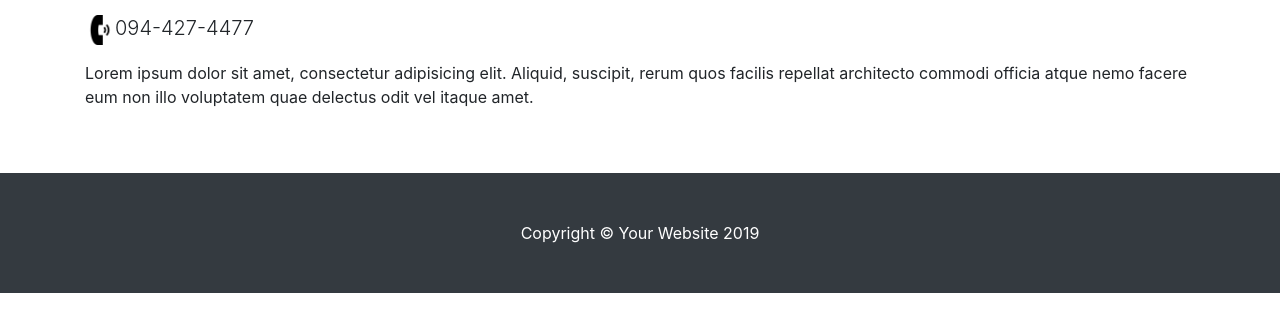
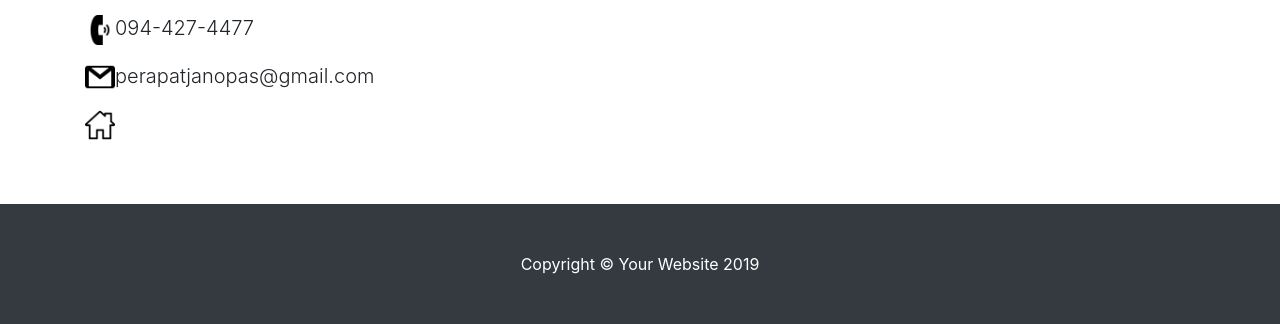
Before and after one commit to Perapat-J/resume.perapat, a website: page index.html in a window 1280 px wide. Shown: the part 2253-2577 px from the top of the page. Before the commit the page ends 2546 px from the top, so only its background shows below. Drawn offline with Linux system fonts and the light colour scheme.

Commit message:
Update index.html

```diff
--- a/index.html
+++ b/index.html
@@ -109,7 +109,8 @@
       <p><a href="https://www.facebook.com/profile.php?id=100009405902919"><img src="facebook.png" alt="facebook" width="30" height="30"></a></p>
       <p><a href="https://instagram.com/_gpio_?igshid=1lkj5hw3tnd8d"><img src="instagram.png" alt="instagram" width="30" height="30"></a></p>
       <p class="lead"><img src="phone.png" alt="phone" width="30" height="30">094-427-4477</p>
-      <p>Lorem ipsum dolor sit amet, consectetur adipisicing elit. Aliquid, suscipit, rerum quos facilis repellat architecto commodi officia atque nemo facere eum non illo voluptatem quae delectus odit vel itaque amet.</p>
+      <p class="lead"><img src="gmail.png" alt="gmail" width="30" height="30">perapatjanopas@gmail.com</p>
+      <p class="lead"><img src="home.png" alt="home" width="30" height="30"></p>
     </div>
   </section>
 
```
